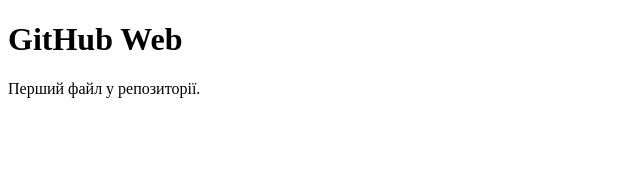
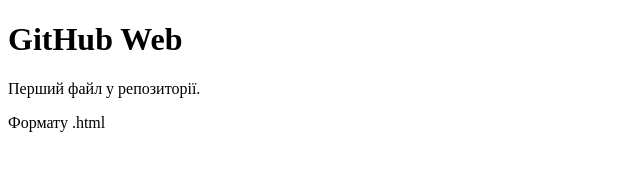
Before and after one commit to YESosnovska/lab5, a plain HTML site: page index.html in a window 1280 px wide. Shown: the whole page, without its empty margins (0-640 px from the left). Drawn offline with Linux system fonts and the light colour scheme.

Commit message:
Add project description

```diff
--- a/index.html
+++ b/index.html
@@ -7,5 +7,6 @@
 <body>
     <h1>GitHub Web</h1>
     <p>Перший файл у репозиторії.</p>
+    <p>Формату .html</p>
 </body>
 </html>
```
